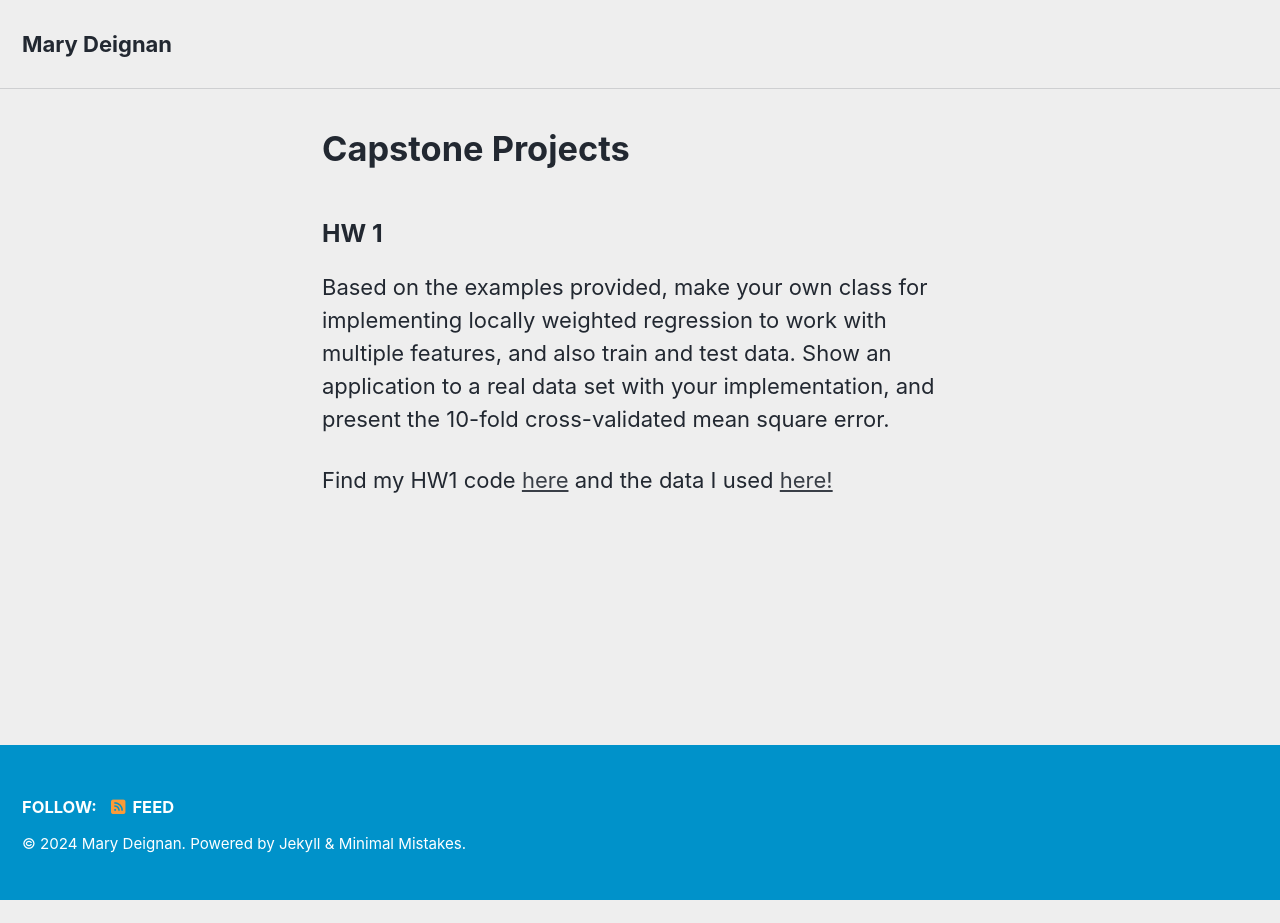
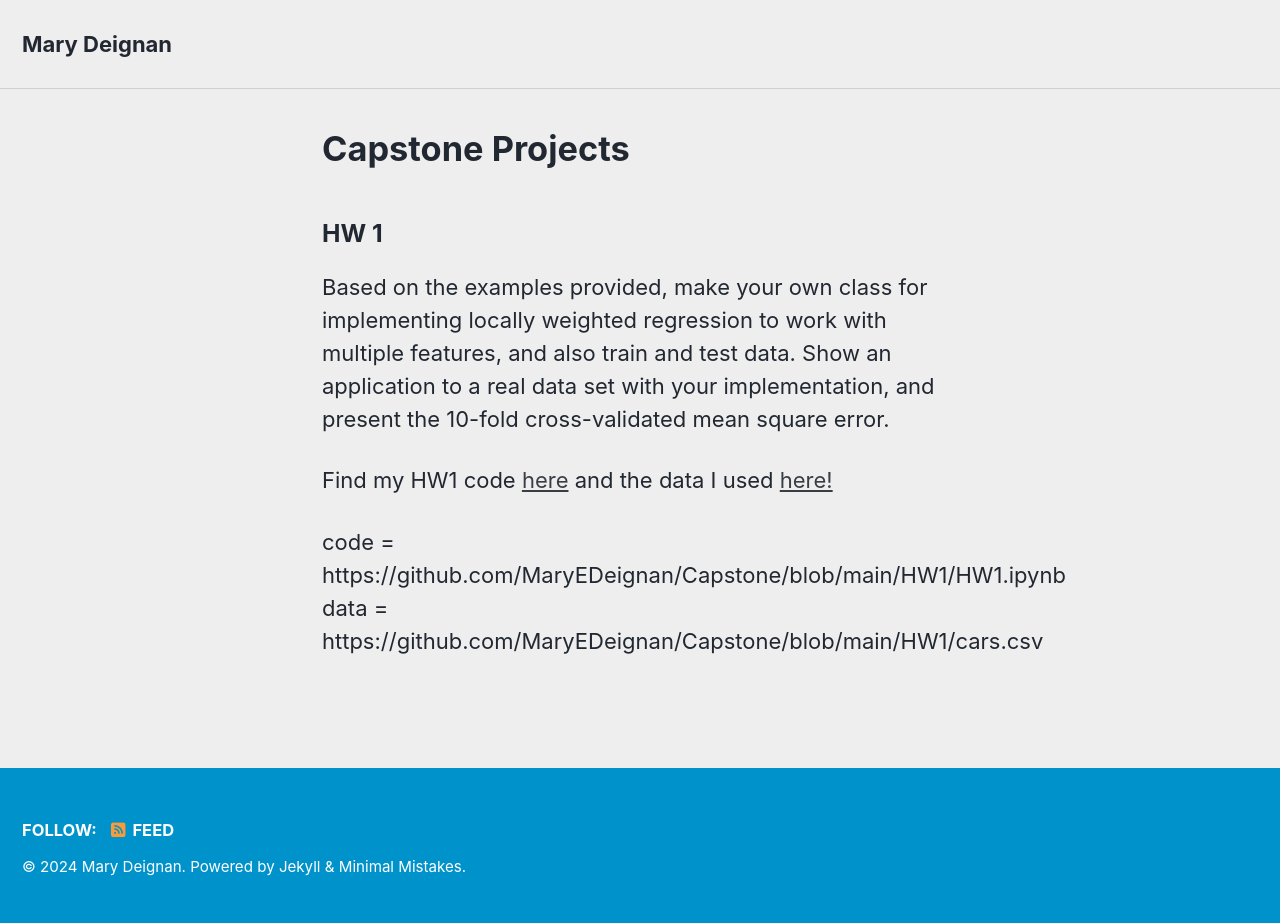
Before and after one commit to MaryEDeignan/Capstone, a Jekyll site: the page built from index.html, in a window 1280 px wide. Built offline with Jekyll 4.4.1, drawn with Linux system fonts in a browser that asks for light colours; cached includes are drawn as plain includes; the list of posts is cut into pages by our own code; before the commit the page ends 900 px from its top, so only the background shows below that.

Commit message:
fixing links

```diff
--- a/index.html
+++ b/index.html
@@ -7,3 +7,5 @@ author_profile: false
 <h3 id="hw-1">HW 1</h3>
 <p>Based on the examples provided, make your own class for implementing locally weighted regression to work with multiple features, and also train and test data. Show an application to a real data set with your implementation, and present the 10-fold cross-validated mean square error.</p>
 <p>Find my HW1 code <a href="https://github.com/MaryEDeignan/Capstone/blob/main/HW1/HW1.ipynb">here</a> and the data I used  <a href="https://github.com/MaryEDeignan/Capstone/blob/main/HW1/cars.csv">here!</a> <br></p>
+code = https://github.com/MaryEDeignan/Capstone/blob/main/HW1/HW1.ipynb
+data = https://github.com/MaryEDeignan/Capstone/blob/main/HW1/cars.csv
```
